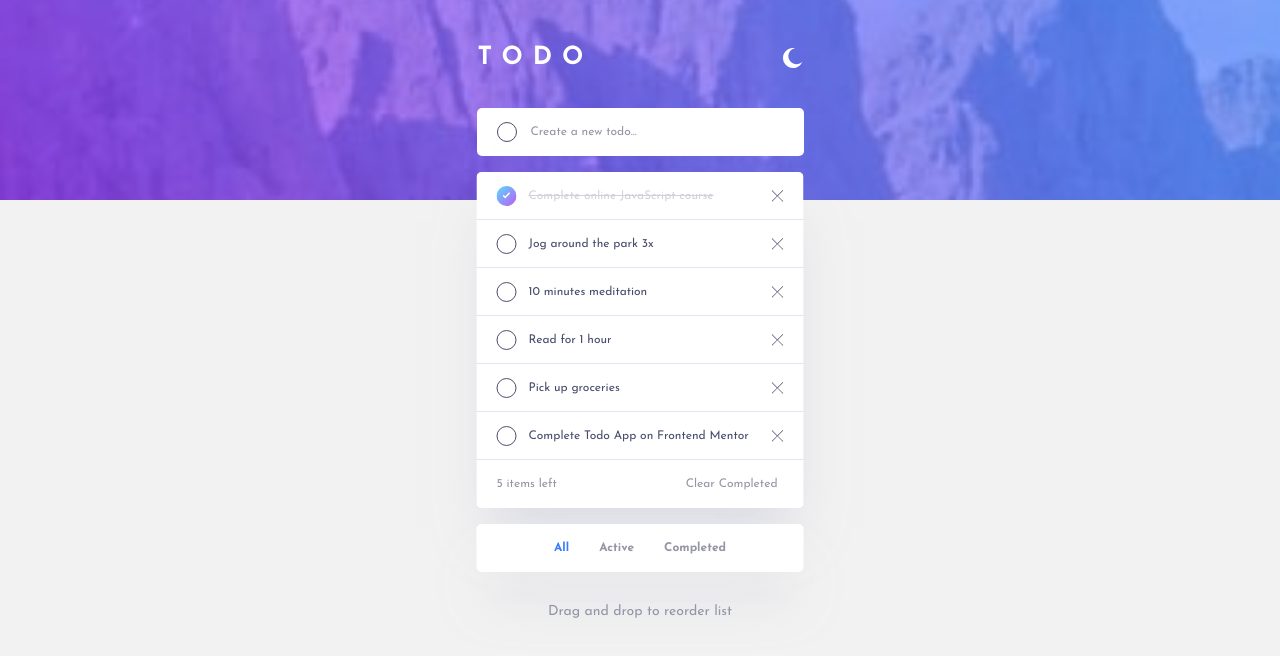
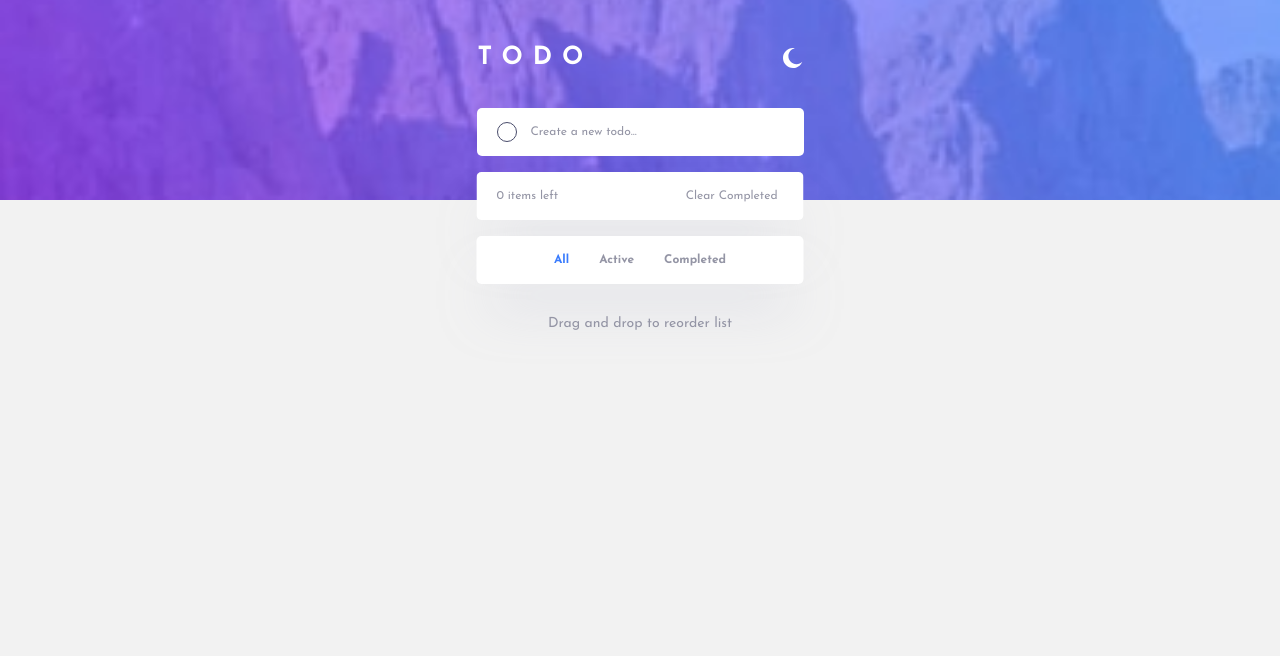
Before and after one commit to danielopq/todo-react, a React (Vite) app: page / in a window 1280 px wide. Shown: the top 656 px of the page. Built offline with nearby package versions, Linux system fonts and the light colour scheme.

Commit message:
localStorage added

```diff
--- a/src/App.jsx
+++ b/src/App.jsx
@@ -1,5 +1,5 @@
 import './App.css'
-import { useState } from 'react';
+import { useEffect, useState } from 'react';
 import SkinSwitcher from './assets/components/SkinSwitcher';
 import TodoCreate from './assets/components/TodoCreate';
 import TodoList from './assets/components/TodoList';
@@ -7,19 +7,25 @@ import TodoFilter from './assets/components/TodoFilter';
 import TodoCompleted from './assets/components/TodoCompleted';
 
 
-const initialStateTodos = [
-  { id: 1, title: "Complete online JavaScript course", completed: true },
-  { id: 2, title: "Jog around the park 3x", completed: false },
-  { id: 3, title: "10 minutes meditation", completed: false },
-  { id: 4, title: "Read for 1 hour", completed: false },
-  { id: 5, title: "Pick up groceries", completed: false },
-  { id: 6, title: "Complete Todo App on Frontend Mentor", completed: false }
-];
+// const initialStateTodos = [
+//   { id: 1, title: "Complete online JavaScript course", completed: true },
+//   { id: 2, title: "Jog around the park 3x", completed: false },
+//   { id: 3, title: "10 minutes meditation", completed: false },
+//   { id: 4, title: "Read for 1 hour", completed: false },
+//   { id: 5, title: "Pick up groceries", completed: false },
+//   { id: 6, title: "Complete Todo App on Frontend Mentor", completed: false }
+// ];
+
+const initialStateTodos = JSON.parse(localStorage.getItem("todos")) || [];
 
 let mode = "light";
 function App() {
 
   const [todos, setTodos] = useState(initialStateTodos);
+
+  useEffect(()=>{
+    localStorage.setItem("todos",JSON.stringify(todos));
+  },[todos]);
 
   const createTodo = (title) => {
     const newTodo = {
```
